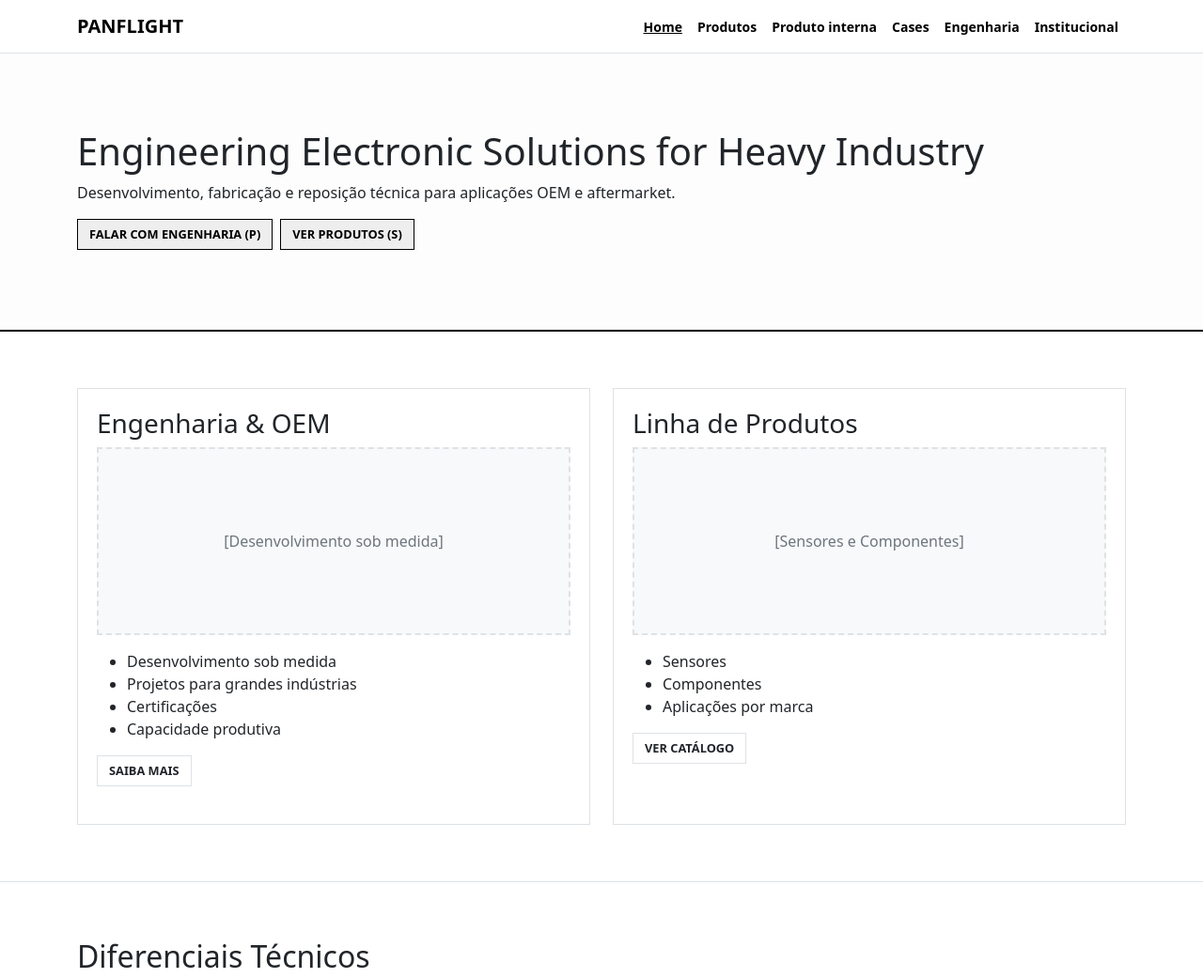
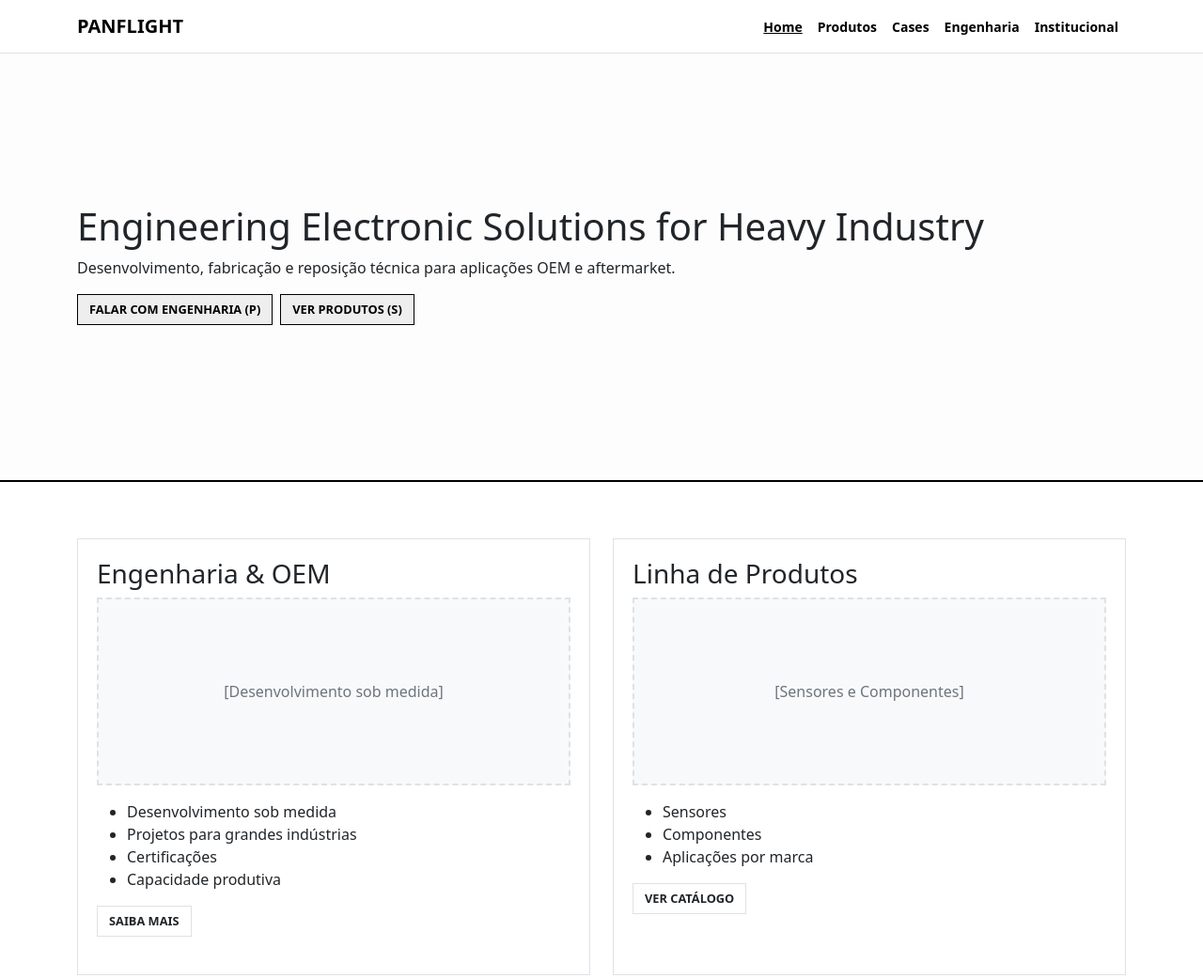
Before and after one commit to bw8hook/panflight-poc, a plain HTML site: page index.html in a window 1280 px wide. Shown: the top 1041 px of the page at 94% size. Drawn offline with nearby package versions, Linux system fonts and the light colour scheme.

Commit message:
Enhance hero height and cleanup navbar

```diff
--- a/index.html
+++ b/index.html
@@ -19,7 +19,6 @@
                 <ul class="navbar-nav ms-auto small fw-bold">
                     <li class="nav-item"><a class="nav-link active" href="index.html">Home</a></li>
                     <li class="nav-item"><a class="nav-link" href="produtos.html">Produtos</a></li>
-                    <li class="nav-item"><a class="nav-link" href="produto-interna.html">Produto interna</a></li>
                     <li class="nav-item"><a class="nav-link" href="case-agricola.html">Cases</a></li>
                     <li class="nav-item"><a class="nav-link" href="engenharia.html">Engenharia</a></li>
                     <li class="nav-item"><a class="nav-link" href="institucional.html">Institucional</a></li>
--- a/style.css
+++ b/style.css
@@ -68,7 +68,7 @@
 }
 
 .hero-section {
-    padding: 80px 0;
+    padding: 160px 0;
     background-color: #fdfdfd;
     border-bottom: 2px solid #000;
 }
```
Also changed, not shown: case-agricola.html (+0 -1 lines), engenharia.html (+0 -1 lines), institucional.html (+0 -1 lines), produto-interna.html (+0 -1 lines), produtos.html (+0 -1 lines).
